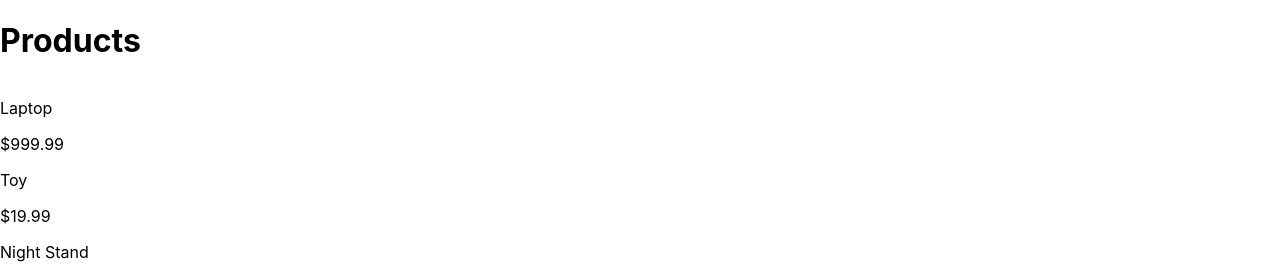
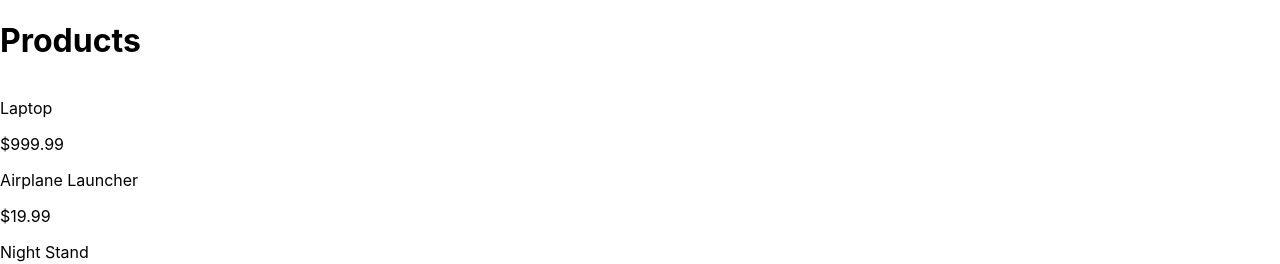
Before and after one commit to chrispv42/reactMapAssignment, a React (Create React App) app: page / in a window 1280 px wide. Shown: the top 264 px of the page. Built offline with nearby package versions, Linux system fonts and the light colour scheme.

Commit message:
finalRevision

```diff
--- a/src/ProductList.js
+++ b/src/ProductList.js
@@ -1,8 +1,8 @@
 function ProductList() {
   const products = [
     { id: 1, name: 'Laptop', price: '$999.99', category: 'Electronics', featured: false },
-    { id: 2, name: 'Toy', price: '$19.99', category: 'Clothing', featured: true },
-    { id: 3, name: 'Night Stand', price: '$99.99', category: 'Home Essentials', featured: false },
+    { id: 2, name: 'Airplane Launcher', price: '$19.99', category: 'Toy', featured: true },
+    { id: 3, name: 'Night Stand', price: '$99.99', category: 'Home Furniture', featured: false },
     { id: 4, name: 'Smart Watch', price: '$789.99', category: 'Electronics', featured: true },
     { id: 5, name: 'Sweater', price: '$39.99', category: 'Clothing', featured: false },
   ];
```
